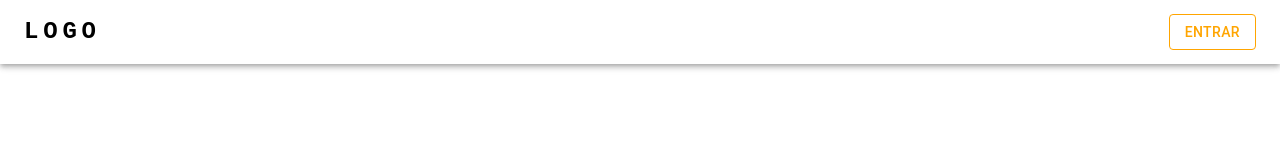
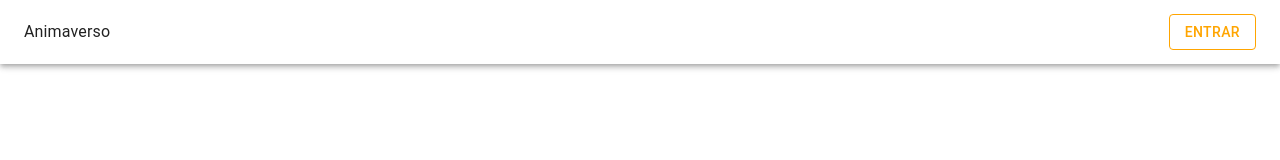
Before and after one commit to Animaversos/Animaverso, a React (Vite) app: page / in a window 1280 px wide. Shown: the top 160 px of the page. Built offline with nearby package versions, Linux system fonts and the light colour scheme.

Commit message:
FEAT: Ajustando navbar LP

```diff
--- a/src/components/navbar/index.jsx
+++ b/src/components/navbar/index.jsx
@@ -10,23 +10,13 @@ function ResponsiveAppBar() {
     <AppBar position="static" color="transparent">
       <Container maxWidth="xl">
         <Toolbar disableGutters>
+          <Box sx={{ display: "flex", alignItems: "center", width: "100%" }}>
             <Typography
-            variant="h5"
-            noWrap
-            component="a"
-            href="/"
               sx={{
-              mr: 2,
-              display: { xs: "flex" },
                 flexGrow: 1,
-              fontFamily: "monospace",
-              fontWeight: 700,
-              letterSpacing: ".3rem",
-              color: "inherit",
-              textDecoration: "none",
               }}
             >
-            LOGO
+              Animaverso
             </Typography>
 
             <Box sx={{ flexGrow: 0 }}>
@@ -37,6 +27,7 @@ function ResponsiveAppBar() {
                 Entrar
               </Button>
             </Box>
+          </Box>
         </Toolbar>
       </Container>
     </AppBar>
--- a/src/index.css
+++ /dev/null
@@ -1,23 +0,0 @@
-:root {
-  font-family: Inter, system-ui, Avenir, Helvetica, Arial, sans-serif;
-  line-height: 1.5;
-  font-weight: 400;
-
-
-  font-synthesis: none;
-  text-rendering: optimizeLegibility;
-  -webkit-font-smoothing: antialiased;
-  -moz-osx-font-smoothing: grayscale;
-  -webkit-text-size-adjust: 100%;
-}
-
-* {
-  margin: 0;
-  padding: 0;
-}
-
-body {
-  margin: 0;
-  min-width: 320px;
-  min-height: 100vh;
-}
--- a/src/main.jsx
+++ b/src/main.jsx
@@ -1,11 +1,12 @@
+import { CssBaseline } from "@mui/material";
 import React from "react";
 import ReactDOM from "react-dom/client";
 import { RouterProvider } from "react-router-dom";
-import "./index.css";
 import router from "./routes/index.jsx";
 
 ReactDOM.createRoot(document.getElementById("root")).render(
   <React.StrictMode>
+    <CssBaseline />
     <RouterProvider router={router} />
   </React.StrictMode>
 );
--- /dev/null
+++ b/src/pages/loginPage/index.jsx
@@ -0,0 +1,3 @@
+export default function LoginPage() {
+  return <>Login page</>;
+}
--- a/src/routes/index.jsx
+++ b/src/routes/index.jsx
@@ -1,5 +1,6 @@
 import { createBrowserRouter } from "react-router-dom";
 import LandingPage from "../pages/landingPage";
+import LoginPage from "../pages/loginPage";
 
 const router = createBrowserRouter([
   {
@@ -8,7 +9,7 @@ const router = createBrowserRouter([
   },
   {
     path: "/login",
-    element: <div>teste</div>,
+    element: <LoginPage />,
   },
 ]);
 
```
Lines whose indentation alone changed are shown as unchanged.
